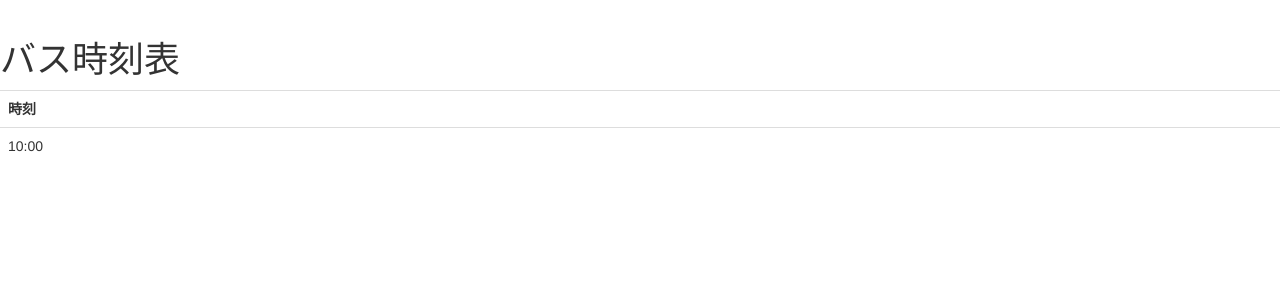
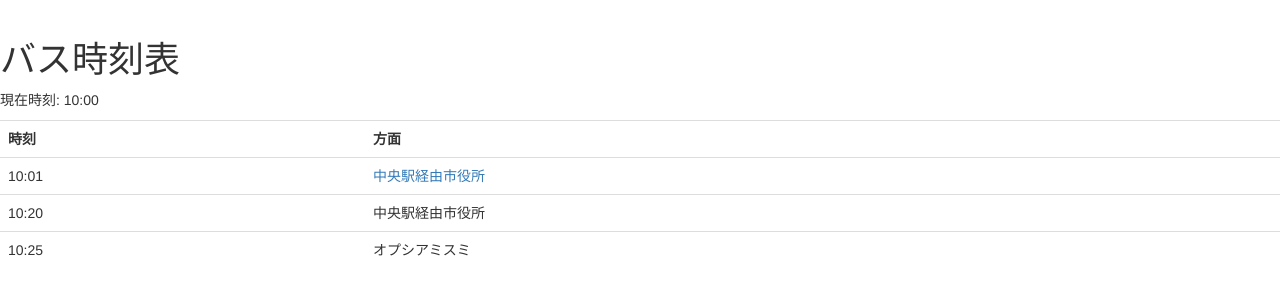
Before and after one commit to masakura/beacon-app, a website: page app/index.html in a window 1280 px wide. Drawn offline with nearby package versions, Linux system fonts and the light colour scheme; files that its build step writes are made by us from their sources.

Commit message:
タイトルを変更

```diff
--- a/app/index.html
+++ b/app/index.html
@@ -2,9 +2,9 @@
 <html lang="">
   <head>
     <meta charset="utf-8">
-    <meta name="description" content="">
+    <meta name="description" content="天神ヶ瀬戸 10:00 付近の時刻表">
     <meta name="viewport" content="width=device-width, initial-scale=1">
-    <title>beacon app</title>
+    <title>天神ヶ瀬戸 10:00 付近の時刻表</title>
 
     <link rel="apple-touch-icon" href="apple-touch-icon.png">
     <!-- Place favicon.ico in the root directory -->
@@ -23,12 +23,30 @@
   <body>
     <h1>バス時刻表</h1>
 
+    <p>
+      現在時刻: 10:00
+    </p>
     <table class="table">
       <tr>
         <th>時刻</th>
+        <th>方面</th>
       </tr>
       <tr>
-        <td>10:00</td>
+        <td>10:01</td>
+        <td>
+          <a href="#detail1" role="button" data-toggle="collapse" aria-expanded="false" aria-controls="detail1">中央駅経由市役所</a>
+          <p class="collapse" id="detail1">
+            天神ケ瀬戸 -> 天神寺の下 -> 武中学校前 -> 柳田通り -> 都通り -> 鹿児島中央駅
+          </p>
+        </td>
+      </tr>
+      <tr>
+        <td>10:20</td>
+        <td>中央駅経由市役所</td>
+      </tr>
+      <tr>
+        <td>10:25</td>
+        <td>オプシアミスミ</td>
       </tr>
     </table>
 
```
